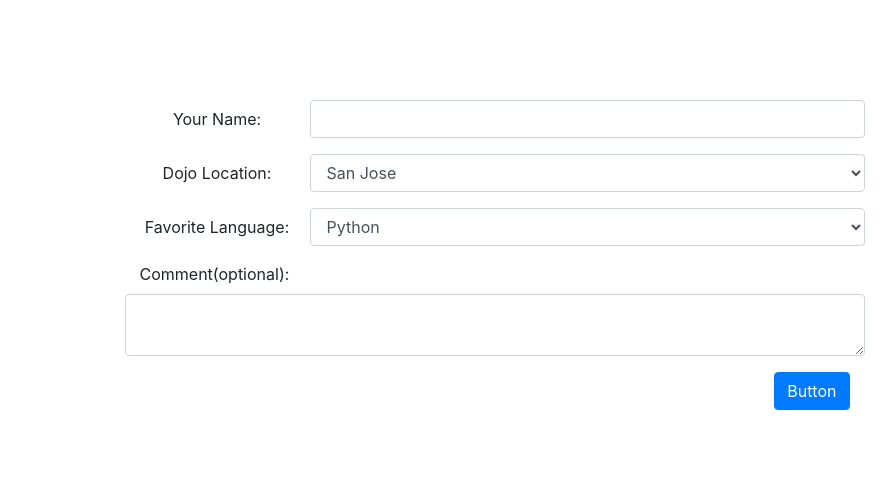
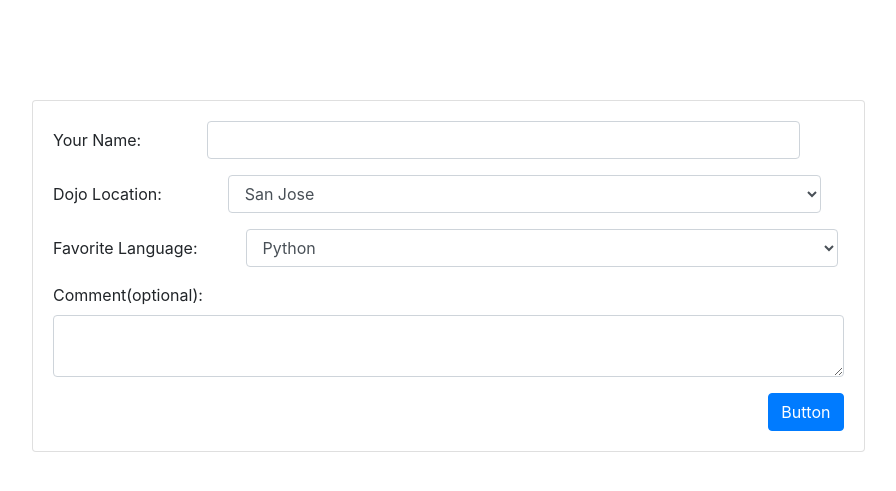
Before and after one commit to LilianBob/Dojo_Survey, a Django app: page / in a window 1280 px wide. Shown: the top 491 px of the page, without its empty margins (53-949 px from the left). Run offline with Django 3.2, Linux system fonts and the light colour scheme; some libraries are stand-ins or nearby versions.

Commit message:
added extra styling to the templates

```diff
--- a/dojo_survey_app/static/styles.css
+++ b/dojo_survey_app/static/styles.css
@@ -6,6 +6,3 @@
     display:block;
     margin-top: 100px;
 }
-.col-md-2{
-    text-align: left;
-}
--- a/dojo_survey_app/templates/form.html
+++ b/dojo_survey_app/templates/form.html
@@ -11,15 +11,17 @@
     </head>
     <body>
         <div class="container">
+            <div class="card w-75">
+                <div class="card-body">
                     <Form action="/results" method="post">
                         {% csrf_token %}
                         <div class="form-group form-inline">
-                    <label for="name" class="col-md-2 offset-1" style="text-align: left;">Your Name:</label>
-                    <input type="text" class="form-control col-md-6" id="yourName" name="name">
+                            <label for="name">Your Name:</label>
+                            <input type="text" class="form-control col-9 offset-1" name="name">
                         </div>
                         <div class="form-group form-inline">
-                    <label for="location" class="col-md-2 offset-1">Dojo Location:</label>
-                    <select name="location" class="form-control col-md-6" id="dojoLocation">
+                            <label for="location">Dojo Location:</label>
+                            <select name="location" class="form-control col-9 offset-1" id="dojoLocation">
                                 <option value="San Jose">San Jose</option>
                                 <option value="Kent">Kent</option>
                                 <option value="Seattle">Seattle</option>
@@ -27,8 +29,8 @@
                             </select>
                         </div>
                         <div class="form-group form-inline">
-                    <label for="language" class="col-md-2 offset-1" style="text-align: left;">Favorite Language:</label>
-                    <select name="language" class="form-control col-md-6" id="favoriteLanguage">
+                            <label for="language">Favorite Language:</label>
+                            <select name="language" class="form-control col-9 ml-5" id="favoriteLanguage">
                                 <option value="python">Python</option>
                                 <option value="Kent">Ruby</option>
                                 <option value="Seattle">Java</option>
@@ -36,13 +38,15 @@
                             </select>
                         </div>
                         <div class="form-group">
-                    <label for="comment" class="col-md-2 offset-1">Comment(optional):</label>
-                    <textarea class="form-control col-md-8 offset-1" id="userResponse" name="comment"></textarea>
+                            <label for="comment">Comment(optional):</label>
+                            <textarea class="form-control" id="userResponse" name="comment"></textarea>
                         </div>
-                <div class=" form-group col-md-8 offset-1 mb-3">
+                        <div class="form-group mb-3">
                             <button type="submit" class="btn btn-primary" value="submit" style="float: right;">Button</button>
                         </div>
                     </Form>
+                </div>
+            </div>
         </div>
     <script src="https://ajax.googleapis.com/ajax/libs/jquery/3.5.1/jquery.min.js"></script>
     <script src="https://code.jquery.com/jquery-3.2.1.slim.min.js" integrity="sha384-KJ3o2DKtIkvYIK3UENzmM7KCkRr/rE9/Qpg6aAZGJwFDMVNA/GpGFF93hXpG5KkN" crossorigin="anonymous"></script>
```
Also changed, not shown: dojo_survey_app/templates/responses.html (+19 -6 lines). Lines whose indentation alone changed are shown as unchanged.
